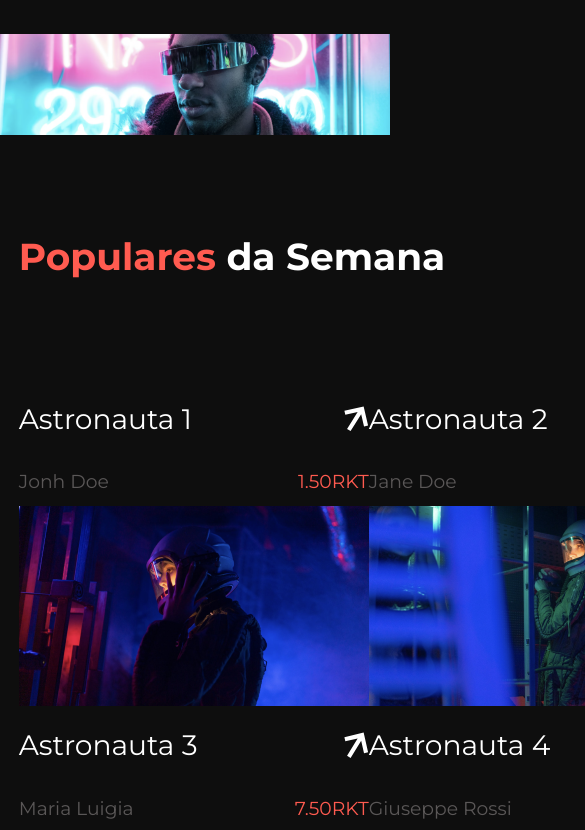
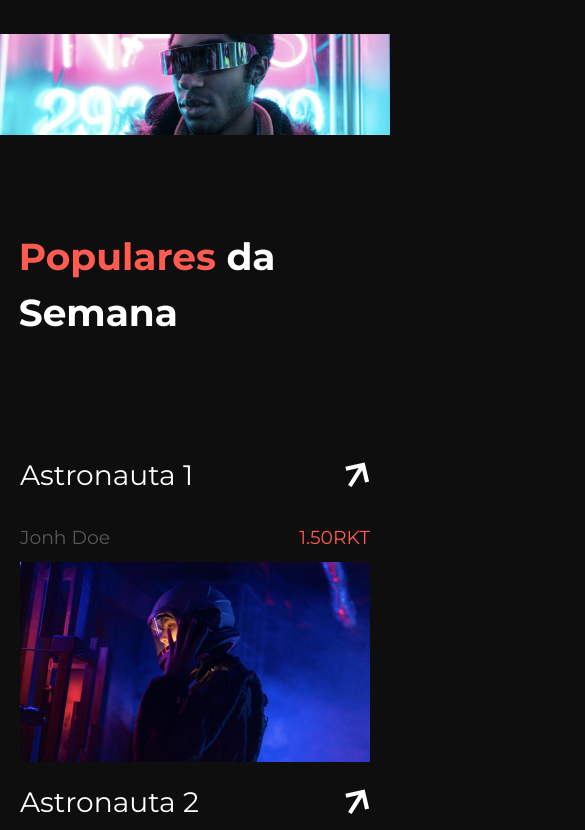
Before and after one commit to filipesaretta/rocketnft, a React (Vite) app: page / in a window 390 px wide. Shown: the part 4180-5010 px from the top of the page, 585 px wide, since content can reach past the window. Built offline with nearby package versions, Linux system fonts and the light colour scheme.

Commit message:
Fix responsivity

```diff
--- a/src/components/PopularOverWeek/index.tsx
+++ b/src/components/PopularOverWeek/index.tsx
@@ -10,10 +10,16 @@ const Container = styled.div`
   max-width: 1270px;
   margin: 0 auto;
   display: grid;
-  grid-template-columns: repeat(2, max-content);
+  grid-template-columns: 1fr;
   justify-content: space-between;
   padding: 0 2rem;
   padding-bottom: 5rem;
+  justify-items: center;
+
+  @media (min-width: 768px) {
+    grid-template-columns: repeat(2, max-content);
+  }
+
   h3 {
     grid-column: 1 / -1;
     font-size: 4rem;
```
